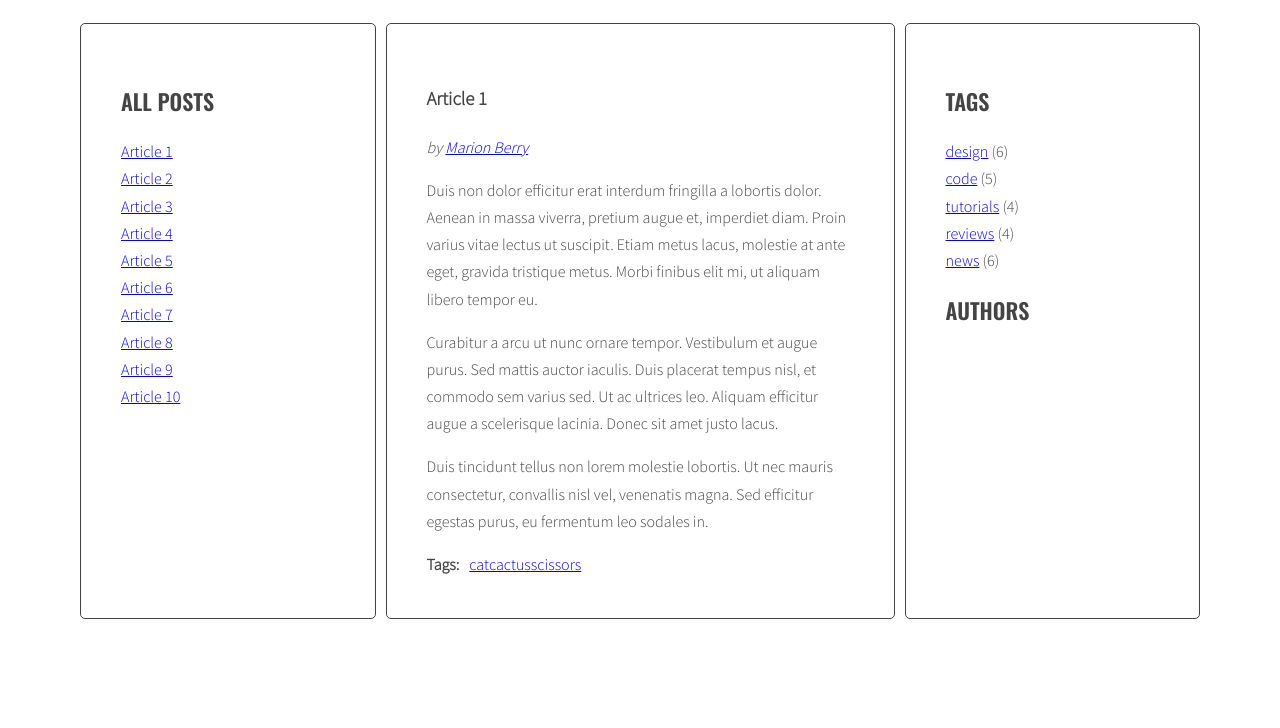
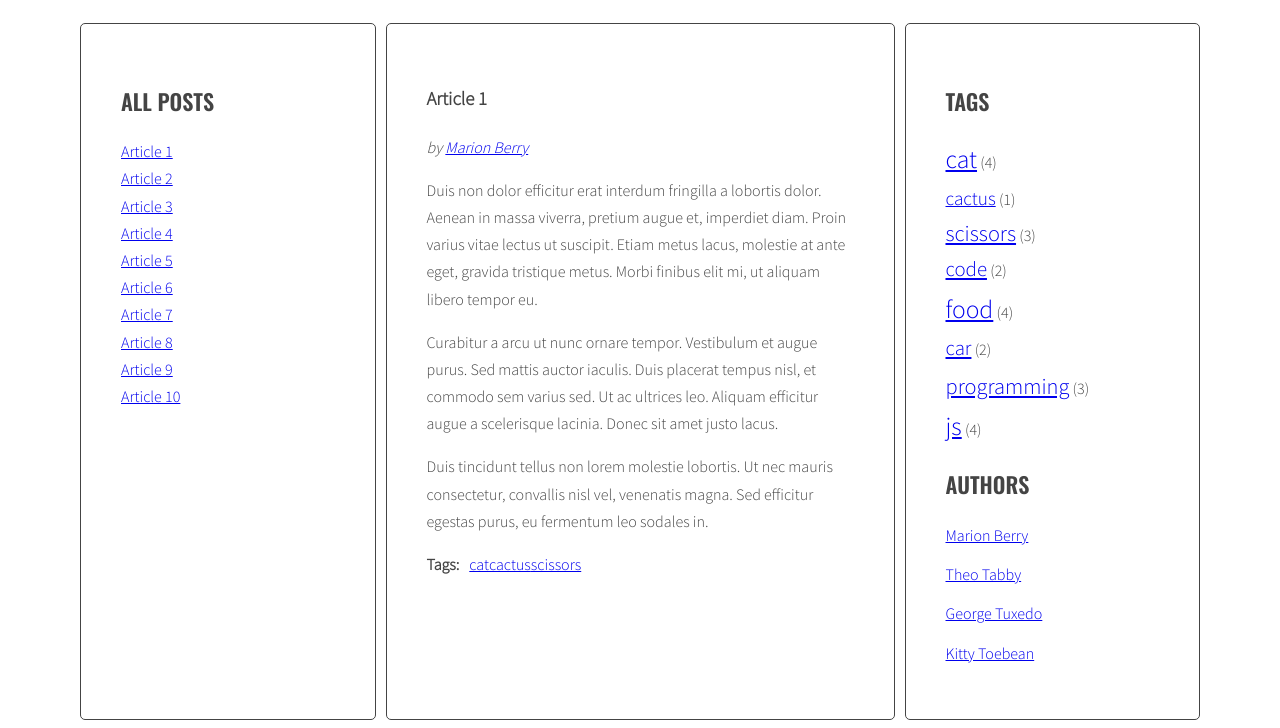
Before and after one commit to Erykov9/javascript-blog, a website: page index.html in a window 1280 px wide. Shown: the part 220-948 px from the top of the page. Before the commit the page ends 847 px from the top, so only its background shows below. Drawn offline with nearby package versions, Linux system fonts and the light colour scheme; files that its build step writes are made by us from their sources.

Commit message:
edit author script 7.3

```diff
--- a/index.html
+++ b/index.html
@@ -32,7 +32,7 @@
                   </ul>
                 </div>
               </article>
-              <article class="post" id="article-2" data-tags="cat car js" data-author="Theo Tabby">
+              <article class="post" id="article-2" data-tags="code food" data-author="Theo Tabby">
                 <h3 class="post-title">Article 2</h3>
                 <p class="post-author"></p>
                 <div class="post-content">
@@ -46,7 +46,7 @@
                   </ul>
                 </div>
               </article>
-              <article class="post" id="article-3" data-tags="car music" data-author="George Tuxedo">
+              <article class="post" id="article-3" data-tags="car" data-author="George Tuxedo">
                 <h3 class="post-title">Article 3</h3>
                 <p class="post-author"></p>
                 <div class="post-content">
@@ -60,7 +60,7 @@
                   </ul>
                 </div>
               </article>
-              <article class="post" id="article-4" data-tags="blog video" data-author="Kitty Toebean">
+              <article class="post" id="article-4" data-tags="food scissors" data-author="Kitty Toebean">
                 <h3 class="post-title">Article 4</h3>
                 <p class="post-author"></p>
                 <div class="post-content">
@@ -74,7 +74,7 @@
                   </ul>
                 </div>
               </article>
-              <article class="post" id="article-5" data-tags="blog video music" data-author="Marion Berry">
+              <article class="post" id="article-5" data-tags="programming js" data-author="Marion Berry">
                 <h3 class="post-title">Article 5</h3>
                 <p class="post-author"></p>
                 <div class="post-content">
@@ -88,7 +88,7 @@
                   </ul>
                 </div>
               </article>
-              <article class="post" id="article-6" data-tags="key house flat" data-author="George Tuxedo">
+              <article class="post" id="article-6" data-tags="food cat" data-author="George Tuxedo">
                 <h3 class="post-title">Article 6</h3>
                 <p class="post-author"></p>
                 <div class="post-content">
@@ -116,7 +116,7 @@
                   </ul>
                 </div>
               </article>
-              <article class="post" id="article-8" data-tags="car js code" data-author="Theo Tabby">
+              <article class="post" id="article-8" data-tags="car js scissors" data-author="Theo Tabby">
                 <h3 class="post-title">Article 8</h3>
                 <p class="post-author"></p>
                 <div class="post-content">
@@ -130,7 +130,7 @@
                   </ul>
                 </div>
               </article>
-              <article class="post" id="article-9" data-tags="js food kitchen" data-author="Marion Berry">
+              <article class="post" id="article-9" data-tags="js cat food" data-author="Marion Berry">
                 <h3 class="post-title">Article 9</h3>
                 <p class="post-author"></p>
                 <div class="post-content">
@@ -144,7 +144,7 @@
                   </ul>
                 </div>
               </article>
-              <article class="post" id="article-10" data-tags="boat water" data-author="George Tuxedo">
+              <article class="post" id="article-10" data-tags="programming cat" data-author="George Tuxedo">
                 <h3 class="post-title">Article 10</h3>
                 <p class="post-author"></p>
                 <div class="post-content">
@@ -162,11 +162,6 @@
             <aside class="sidebar">
               <h2 class="section-title">Tags</h2>
               <ul class="list tags">
-                <li><a href="#">design</a> <span>(6)</span></li>
-                <li><a href="#">code</a> <span>(5)</span></li>
-                <li><a href="#">tutorials</a> <span>(4)</span></li>
-                <li><a href="#">reviews</a> <span>(4)</span></li>
-                <li><a href="#">news</a> <span>(6)</span></li>
               </ul>
               <h2 class="section-title">Authors</h2>
               <ul class="list authors">
--- a/js/script.js
+++ b/js/script.js
@@ -41,7 +41,11 @@
     optTitleSelector = '.post-title',
     optTitleListSelector = '.titles',
     optArticleTagsSelector = '.post-tags .list',
-    optAuthorSelector = '.post-author';
+    optAuthorSelector = '.post-author',
+    optAuthorListSelector = '.authors.list',
+    optTagListSelector = '.tags.list',
+    optCloudClassCount = 5,
+    optCloudClassPrefix = 'tag-size-';
 
   function generateTitleLinks(customSelector = '') {
     const titleList = document.querySelector(optTitleListSelector);
@@ -65,7 +69,38 @@
   }
   generateTitleLinks();
 
+  // TAGS
+
+  function calculateTagsParams(tags) {
+    const params = {
+      max: 0,
+      min: 99999
+    };
+
+    for (let tag in tags) {
+      params.max = tags[tag];
+
+      if(tags[tag] > params.max) {
+        params.max = tags[tag];
+      }
+      if(tags[tag] < params.min) {
+        params.min = tags[tag];
+      }
+    }
+    return params;
+  }
+
+  function calculateTagClass(count, params) {
+    const normalizedCount = count - params.min;
+    const normalizedMax = params.max - params.min;
+    const percentage = normalizedCount / normalizedMax;
+    const classNumber = Math.floor(percentage * (optCloudClassCount - 1) + 1);
+    return optCloudClassPrefix + classNumber;
+  }
+
+
   function generateTags() {
+    let allTags = {};
     const articles = document.querySelectorAll(optArticleSelector);
 
     for(let article of articles) {
@@ -76,13 +111,27 @@
       for(let tag of articleTagsArray) {
         const tagHTML = `<li><a href="#tag-${tag}">${tag} </a></li>`;
         html = html + tagHTML;
+        if(!allTags[tag]) {
+          allTags[tag] = 1;
+        } else {
+          allTags[tag]++;
+        }
       }
       tagList.innerHTML = html;
     }
+
+    const tagList = document.querySelector(optTagListSelector);
+    const tagsParams = calculateTagsParams(allTags);
+
+    console.log('tagsParams: ', tagsParams);
+    let allTagsHTML = '';
+    for (let tag in allTags) {
+      allTagsHTML += '<li><a href="#" class="'+ calculateTagClass(allTags[tag], tagsParams) +'"> '+ tag + '</a> <span>(' + allTags[tag] +')</span></li>';
+    }
+    tagList.innerHTML = allTagsHTML;
   }
+
   generateTags();
-
-  // TAG FILTER
 
   function tagClickHandler(event) {
     event.preventDefault();
@@ -112,9 +161,12 @@
   }
   addClickListenersToTags();
 
-  // AUTHOR FILTER
+
+  //AUTHORS
+
 
   function generateAuthors() {
+    let allAuthors = [];
     const articles = document.querySelectorAll(optArticleSelector);
 
     for (let article of articles) {
@@ -123,9 +175,17 @@
       const authorHTML = article.querySelector(optAuthorSelector);
       const articleAuthor = article.getAttribute('data-author');
       const authorLinkHTML = 'by <a href="#author-' + articleAuthor + '">' + articleAuthor + '</a>';
+      const authorLinkListHTML = '<li><a href="#author-' + articleAuthor + '">' + articleAuthor + '</a></li>';
+
+      if(allAuthors.indexOf(authorLinkListHTML) == -1) {
+        allAuthors.push(authorLinkListHTML);
+      }
+
       html =  html + authorLinkHTML;
       authorHTML.innerHTML = html;
     }
+    const authorsList = document.querySelector(optAuthorListSelector);
+    authorsList.innerHTML = allAuthors.join(' ');
   }
   generateAuthors();
 
```
